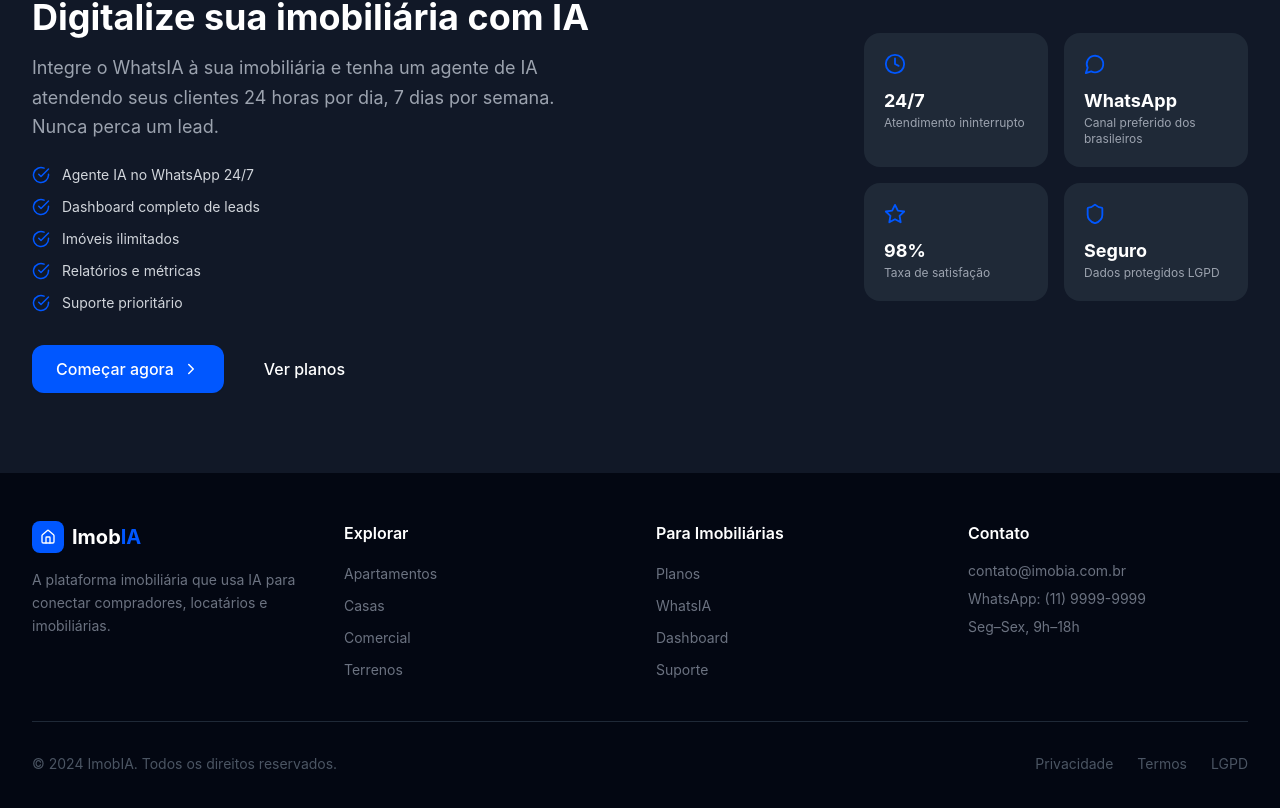
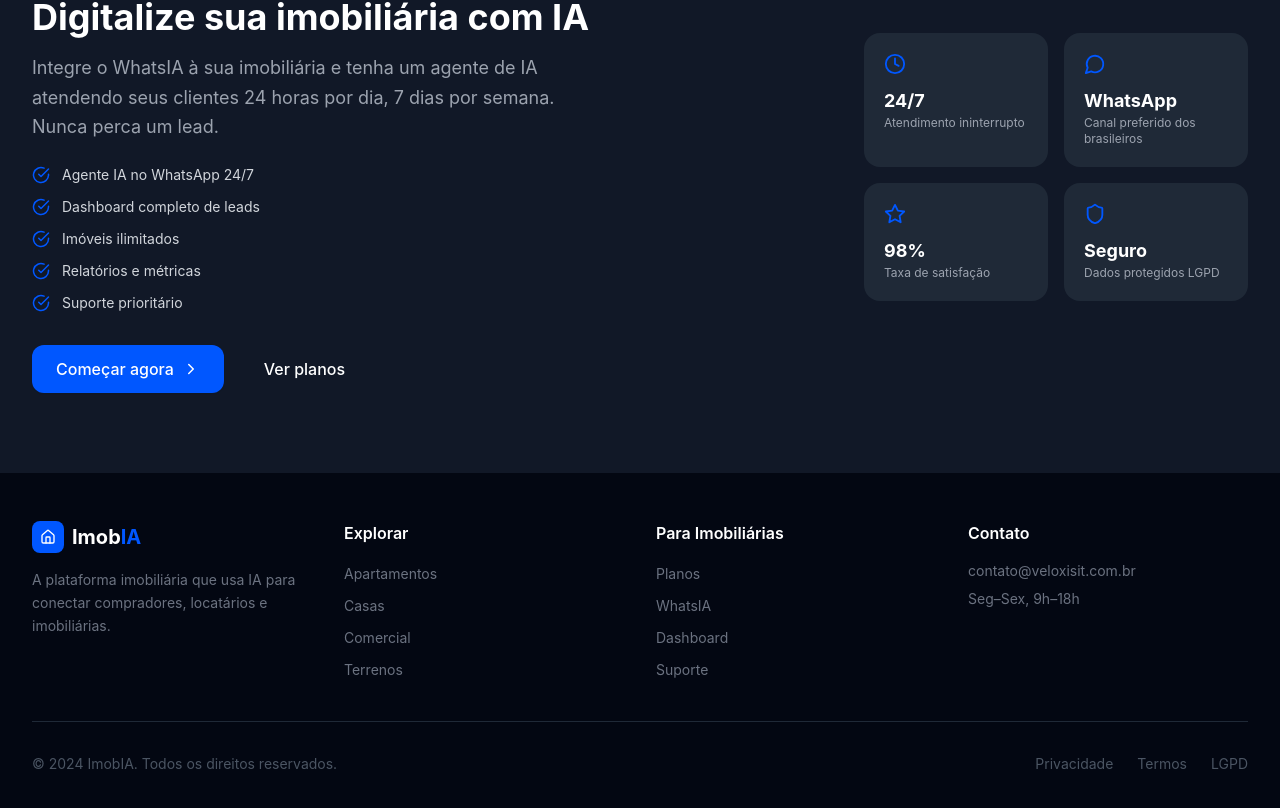
Before and after one commit to parkingmanagerbr-hue/imobia, a Next.js app: page / in a window 1280 px wide. Shown: the part 2873-3681 px from the top of the page. Built offline with nearby package versions, Linux system fonts and the light colour scheme.

Commit message:
fix: update contact info to veloxisit.com.br

```diff
--- a/src/app/page.tsx
+++ b/src/app/page.tsx
@@ -413,8 +413,7 @@
             <div>
               <h4 className="text-white font-semibold mb-4">Contato</h4>
               <ul className="space-y-2 text-gray-500 text-sm">
-                <li>contato@imobia.com.br</li>
-                <li>WhatsApp: (11) 9999-9999</li>
+                <li>contato@veloxisit.com.br</li>
                 <li>Seg–Sex, 9h–18h</li>
               </ul>
             </div>
```
